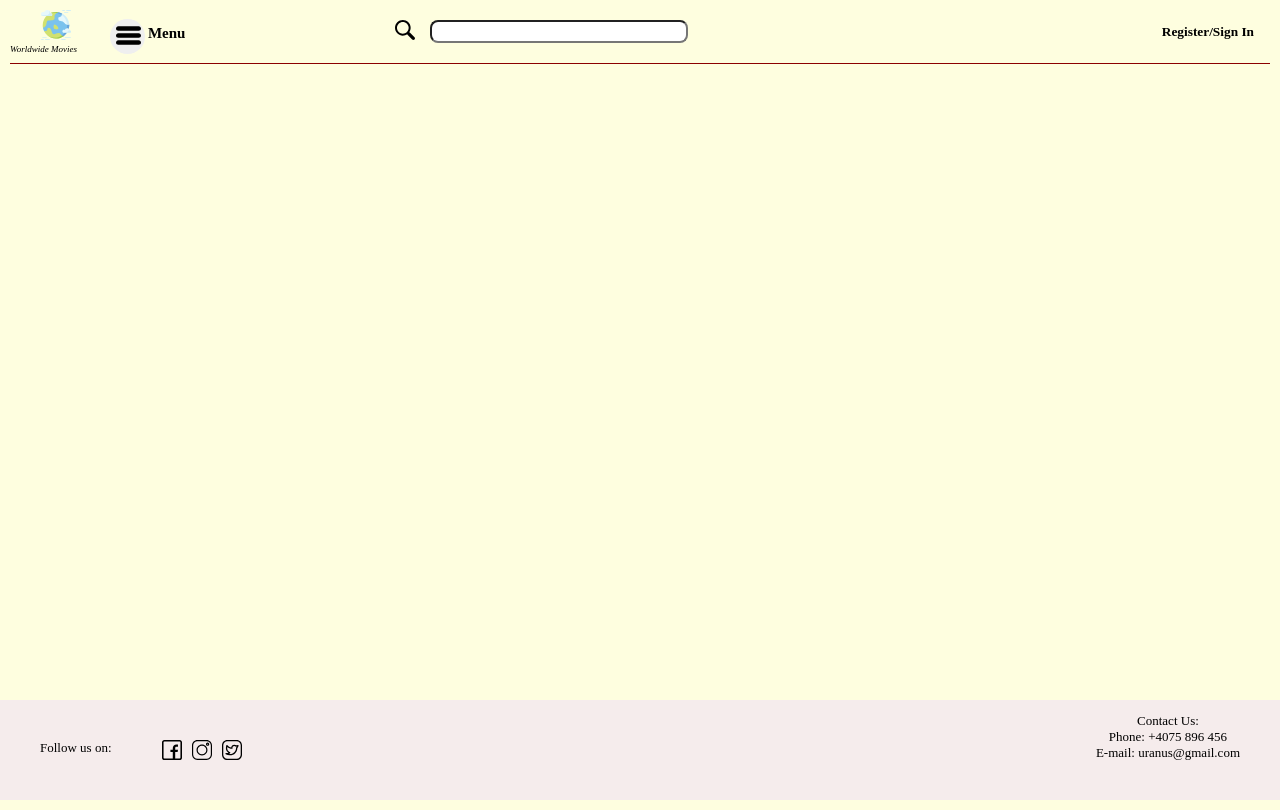
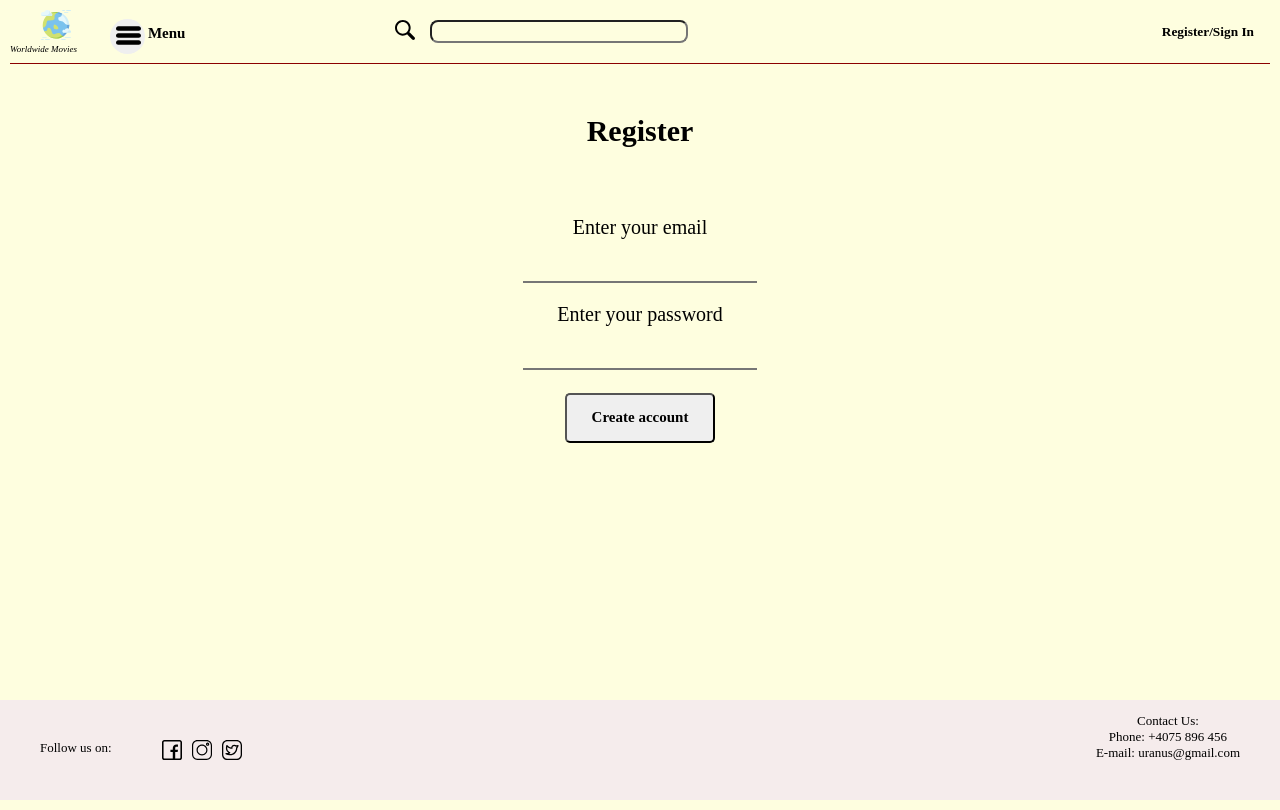
Before and after one commit to angelcrisan/uranus, a React (Create React App) app: page /Register-Page-Content in a window 1280 px wide. Built offline with nearby package versions, Linux system fonts and the light colour scheme.

Commit message:
Register page done

```diff
--- a/src/App.js
+++ b/src/App.js
@@ -13,6 +13,7 @@ import { AllMoviesPage } from './pages/SecondPage/AllMoviesPage';
 import { Header } from './components/header/Header';
 import { FooterComponent } from './components/footer/FooterInfo';
 import { AboutUsInfo } from './pages/AboutUsPage/AboutUs';
+import { RegisterPage } from './pages/RegisterPage/RegisterPage';
 
 
 export class App extends React.Component {
@@ -34,6 +35,9 @@ export class App extends React.Component {
         <Route path="/about-us-page">
           <AboutUsInfo />
         </Route>
+        <Route path="/Register-Page-Content">
+          <RegisterPage />
+        </Route>
       </Switch>
       <FooterComponent />
     </Router>
--- a/src/components/header/Header.css
+++ b/src/components/header/Header.css
@@ -102,3 +102,7 @@
     font-weight: bold;
     cursor: pointer;
 }
+
+.Search-Input {
+    background-color: #FEFEDF;
+}
--- a/src/pages/LogInPage/LogInPageContent.css
+++ b/src/pages/LogInPage/LogInPageContent.css
@@ -28,3 +28,11 @@
     font-weight: bold;
     cursor: pointer;
 }
+.last-input{
+    margin-bottom: 20px;
+}
+
+.linkToRegister a{
+    text-decoration: none;
+
+}
--- a/src/pages/LogInPage/LogInPageContent.js
+++ b/src/pages/LogInPage/LogInPageContent.js
@@ -1,4 +1,5 @@
 import React from 'react';
+import { Link } from 'react-router-dom';
 import './LogInPageContent.css';
 
 
@@ -10,8 +11,12 @@ export class LogIn extends React.Component{
                 <p>Username:</p>
                 <input></input>
                 <p>Password:</p>
-                <input></input>
-                <h4>Not a member yet?</h4>
+                <input className="last-input"></input>
+                <br></br>
+            <div className="linkToRegister">
+                <Link to="/Register-Page-Content"><a>Not a member yet?</a></Link>
+            </div>
+            <br></br>
                 <button className="log-in-button">Log In</button>
             </div>
         )
--- /dev/null
+++ b/src/pages/RegisterPage/RegisterPage.css
@@ -0,0 +1,31 @@
+body,
+html{
+    height: 100%;
+    width: 100%;
+    background: #FEFEDF;
+}
+
+.Register-Page-Content{
+    margin: 50px;
+    font-family: cursive;
+    font-size: 20px;
+}
+
+.Register-Page-Content input {
+    border-top: none;
+    border-right: none;
+    border-left: none;
+    width: 230px;
+    background: #FEFEDF;
+}
+
+.Register-Page-Content button {
+    width: 150px;
+    font-size: 15px;
+    font-weight: bold;
+    font-family: cursive;
+    height: 50px;
+    border-color: black;
+    border-radius: 5px;
+    cursor: pointer;
+}
--- /dev/null
+++ b/src/pages/RegisterPage/RegisterPage.js
@@ -0,0 +1,20 @@
+import React from 'react';
+import './RegisterPage.css';
+
+export class RegisterPage extends React.Component{
+    render(){
+        return(
+        <div className = "Register-Page-Content">
+        <h2>Register</h2>
+        <br></br>
+        <p>Enter your email</p>
+        <input></input>
+        <p>Enter your password</p>
+        <input></input>
+        <br></br>
+        <br></br>
+
+        <button>Create account</button>
+        </div>)
+    }
+}
```
